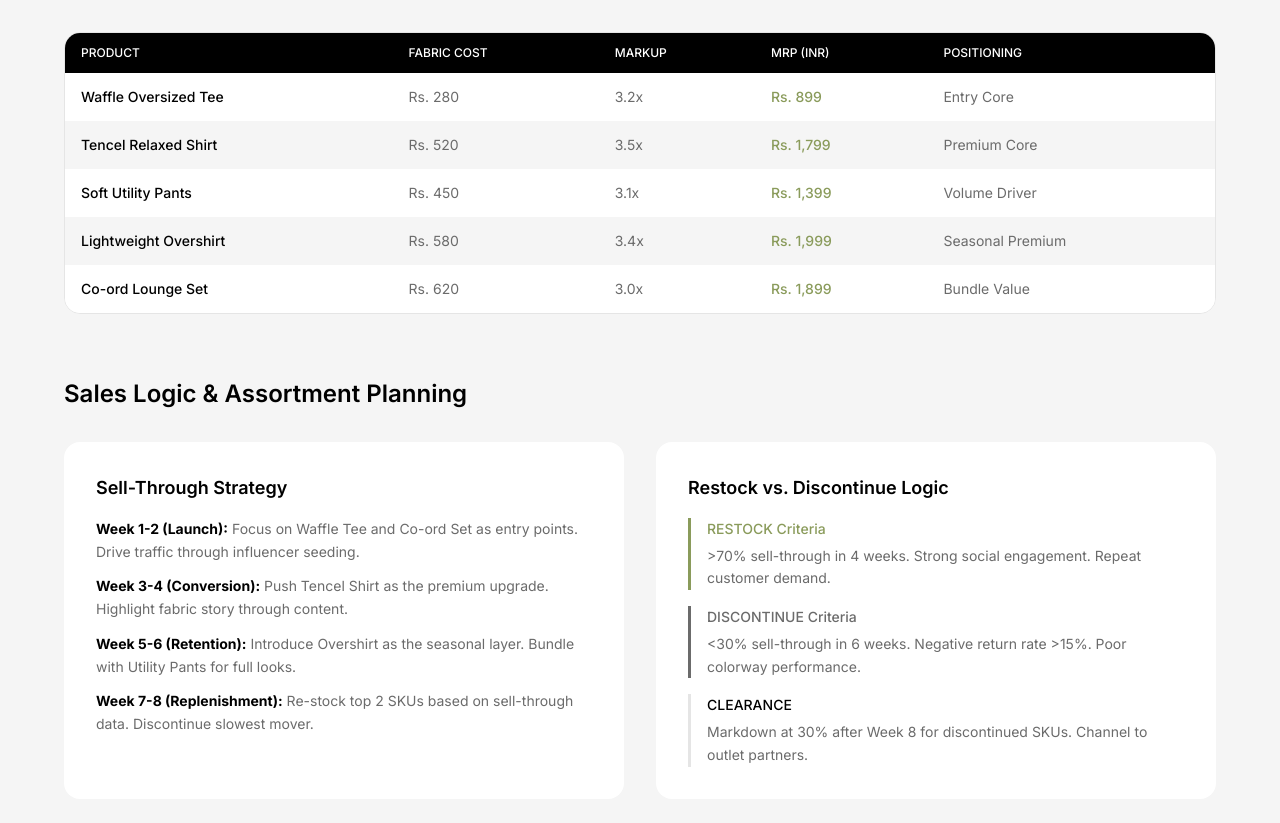
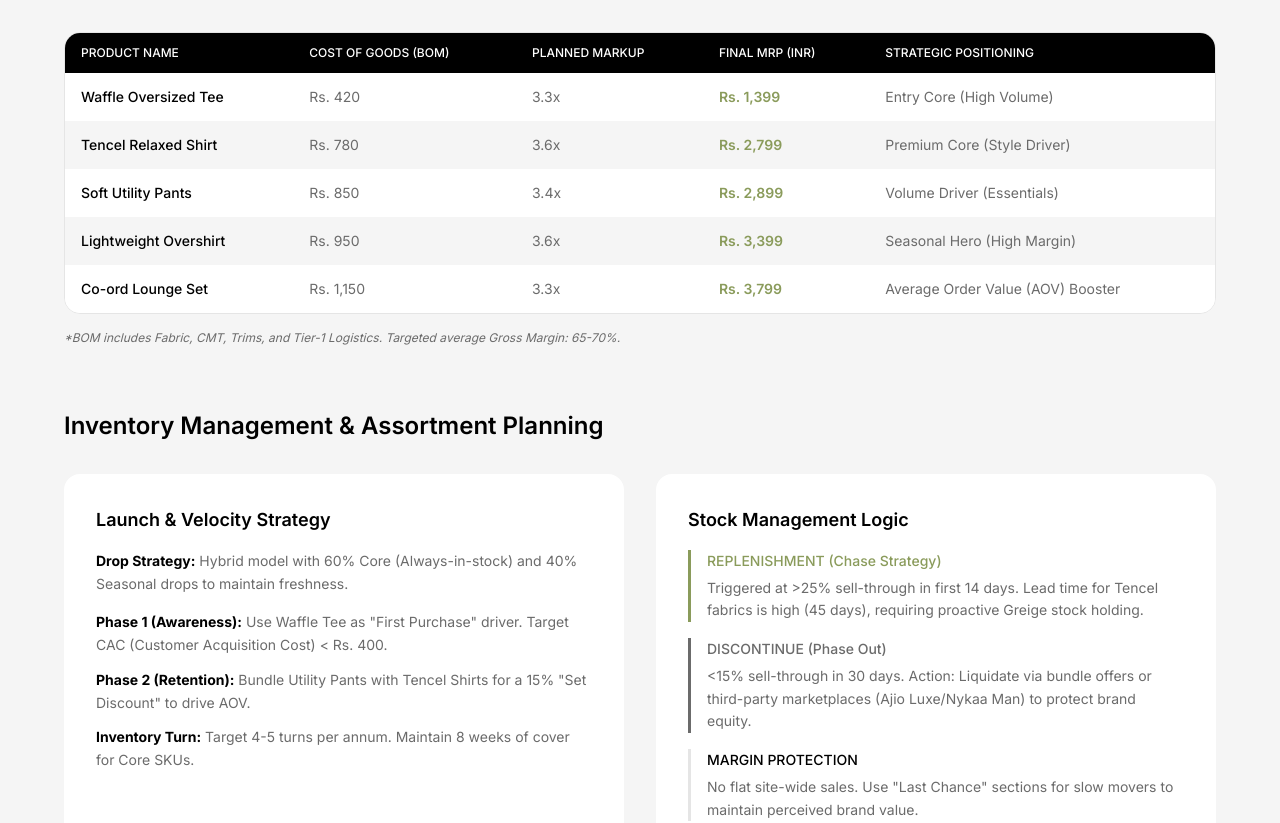
Before and after one commit to shantanuguin/carbontree, a React (Vite) app: page / in a window 1280 px wide. Shown: the part 5960-6783 px from the top of the page. Built offline with nearby package versions, Linux system fonts and the light colour scheme.

Commit message:
Enhance Pricing and Merchandising Logic with realistic industry benchmarks

```diff
--- a/src/sections/MerchandisingStrategy.tsx
+++ b/src/sections/MerchandisingStrategy.tsx
@@ -1,28 +1,58 @@
 import { Users, Layout, Globe } from 'lucide-react';
 
 const pricingData = [
-  { product: 'Waffle Oversized Tee', cost: 'Rs. 280', markup: '3.2x', mrp: 'Rs. 899', pos: 'Entry Core' },
-  { product: 'Tencel Relaxed Shirt', cost: 'Rs. 520', markup: '3.5x', mrp: 'Rs. 1,799', pos: 'Premium Core' },
-  { product: 'Soft Utility Pants', cost: 'Rs. 450', markup: '3.1x', mrp: 'Rs. 1,399', pos: 'Volume Driver' },
-  { product: 'Lightweight Overshirt', cost: 'Rs. 580', markup: '3.4x', mrp: 'Rs. 1,999', pos: 'Seasonal Premium' },
-  { product: 'Co-ord Lounge Set', cost: 'Rs. 620', markup: '3.0x', mrp: 'Rs. 1,899', pos: 'Bundle Value' },
+  {
+    product: 'Waffle Oversized Tee',
+    cost: 'Rs. 420',
+    markup: '3.3x',
+    mrp: 'Rs. 1,399',
+    pos: 'Entry Core (High Volume)',
+  },
+  {
+    product: 'Tencel Relaxed Shirt',
+    cost: 'Rs. 780',
+    markup: '3.6x',
+    mrp: 'Rs. 2,799',
+    pos: 'Premium Core (Style Driver)',
+  },
+  {
+    product: 'Soft Utility Pants',
+    cost: 'Rs. 850',
+    markup: '3.4x',
+    mrp: 'Rs. 2,899',
+    pos: 'Volume Driver (Essentials)',
+  },
+  {
+    product: 'Lightweight Overshirt',
+    cost: 'Rs. 950',
+    markup: '3.6x',
+    mrp: 'Rs. 3,399',
+    pos: 'Seasonal Hero (High Margin)',
+  },
+  {
+    product: 'Co-ord Lounge Set',
+    cost: 'Rs. 1,150',
+    markup: '3.3x',
+    mrp: 'Rs. 3,799',
+    pos: 'Average Order Value (AOV) Booster',
+  },
 ];
 
 const postLaunchCards = [
   {
     icon: Users,
     title: 'Influencer Marketing',
-    text: "Partner with 8-10 micro-influencers (10K-50K followers) in the sustainable lifestyle space. Focus on authenticity — long-term ambassadorships over one-off posts. Provide seeding kits with full product story cards.",
+    text: 'Partner with 8-10 micro-influencers (10K-50K followers) in the sustainable lifestyle space. Focus on "Fabric First" storytelling — showing the drape and texture of Tencel and Bamboo in natural light.',
   },
   {
     icon: Layout,
     title: 'Visual Merchandising',
-    text: "In-store: Create 'Touch & Feel' zones with fabric swatch displays. Online: 360-degree product views with fabric close-up hotspots. Use neutral linen backdrops to reinforce brand aesthetic.",
+    text: "Digital: High-fidelity macro fabric shots on PDPs. Physical: 'Fabric Lab' concept pop-ups in Tier-1 cities (Delhi, Mumbai, Bangalore) where customers can feel swatches and see the Sorona stretch recovery.",
   },
   {
     icon: Globe,
-    title: 'Digital Strategy',
-    text: "Email: Segmented campaigns targeting fabric enthusiasts. Social: Weekly 'Fabric Friday' educational content. Retargeting: Dynamic ads showcasing products based on browsing behavior.",
+    title: 'Performance Marketing',
+    text: 'Retargeting based on "Material Interest" — if a user views Bamboo, serve ads highlighting its antibacterial properties. Meta/Google ads focused on "Better Basics" as the core value prop.',
   },
 ];
 
@@ -40,17 +70,17 @@ export default function MerchandisingStrategy() {
 
         {/* A. Pricing Strategy */}
         <div className="mt-16 reveal">
-          <h3 className="text-2xl font-semibold text-black mb-8">Pricing Strategy</h3>
+          <h3 className="text-2xl font-semibold text-black mb-8">Pricing Strategy & Margin Analysis</h3>
           <div className="bg-white rounded-xl overflow-hidden border border-[#e5e5e5] print-avoid-break">
             <div className="overflow-x-auto">
               <table className="w-full text-sm">
                 <thead>
                   <tr className="bg-black text-white">
-                    <th className="text-left px-4 py-3 text-xs uppercase font-medium">Product</th>
-                    <th className="text-left px-4 py-3 text-xs uppercase font-medium">Fabric Cost</th>
-                    <th className="text-left px-4 py-3 text-xs uppercase font-medium">Markup</th>
-                    <th className="text-left px-4 py-3 text-xs uppercase font-medium">MRP (INR)</th>
-                    <th className="text-left px-4 py-3 text-xs uppercase font-medium">Positioning</th>
+                    <th className="text-left px-4 py-3 text-xs uppercase font-medium">Product Name</th>
+                    <th className="text-left px-4 py-3 text-xs uppercase font-medium">Cost of Goods (BOM)</th>
+                    <th className="text-left px-4 py-3 text-xs uppercase font-medium">Planned Markup</th>
+                    <th className="text-left px-4 py-3 text-xs uppercase font-medium">Final MRP (INR)</th>
+                    <th className="text-left px-4 py-3 text-xs uppercase font-medium">Strategic Positioning</th>
                   </tr>
                 </thead>
                 <tbody>
@@ -62,7 +92,7 @@ export default function MerchandisingStrategy() {
                       <td className="px-4 py-3.5 font-medium text-black">{row.product}</td>
                       <td className="px-4 py-3.5 text-[#6b6b6b]">{row.cost}</td>
                       <td className="px-4 py-3.5 text-[#6b6b6b]">{row.markup}</td>
-                      <td className="px-4 py-3.5 font-medium text-[#8a9b5b]">{row.mrp}</td>
+                      <td className="px-4 py-3.5 font-semibold text-[#8a9b5b]">{row.mrp}</td>
                       <td className="px-4 py-3.5 text-[#6b6b6b]">{row.pos}</td>
                     </tr>
                   ))}
@@ -70,35 +100,61 @@ export default function MerchandisingStrategy() {
               </table>
             </div>
           </div>
+          <p className="mt-4 text-xs text-[#6b6b6b] italic">
+            *BOM includes Fabric, CMT, Trims, and Tier-1 Logistics. Targeted average Gross Margin: 65-70%.
+          </p>
         </div>
 
         {/* B. Sales Logic */}
         <div className="mt-16 reveal">
-          <h3 className="text-2xl font-semibold text-black mb-8">Sales Logic & Assortment Planning</h3>
+          <h3 className="text-2xl font-semibold text-black mb-8">Inventory Management & Assortment Planning</h3>
           <div className="grid grid-cols-1 md:grid-cols-2 gap-8">
             <div className="bg-white rounded-xl p-8 print-avoid-break">
-              <h4 className="text-lg font-semibold text-black mb-4">Sell-Through Strategy</h4>
-              <div className="space-y-3 text-sm text-[#6b6b6b] leading-relaxed">
-                <p><strong className="text-black">Week 1-2 (Launch):</strong> Focus on Waffle Tee and Co-ord Set as entry points. Drive traffic through influencer seeding.</p>
-                <p><strong className="text-black">Week 3-4 (Conversion):</strong> Push Tencel Shirt as the premium upgrade. Highlight fabric story through content.</p>
-                <p><strong className="text-black">Week 5-6 (Retention):</strong> Introduce Overshirt as the seasonal layer. Bundle with Utility Pants for full looks.</p>
-                <p><strong className="text-black">Week 7-8 (Replenishment):</strong> Re-stock top 2 SKUs based on sell-through data. Discontinue slowest mover.</p>
+              <h4 className="text-lg font-semibold text-black mb-4">Launch & Velocity Strategy</h4>
+              <div className="space-y-4 text-sm text-[#6b6b6b] leading-relaxed">
+                <p>
+                  <strong className="text-black">Drop Strategy:</strong> Hybrid model with 60% Core
+                  (Always-in-stock) and 40% Seasonal drops to maintain freshness.
+                </p>
+                <div className="space-y-3">
+                  <p>
+                    <strong className="text-black">Phase 1 (Awareness):</strong> Use Waffle Tee as
+                    "First Purchase" driver. Target CAC (Customer Acquisition Cost) &lt; Rs. 400.
+                  </p>
+                  <p>
+                    <strong className="text-black">Phase 2 (Retention):</strong> Bundle Utility Pants
+                    with Tencel Shirts for a 15% "Set Discount" to drive AOV.
+                  </p>
+                  <p>
+                    <strong className="text-black">Inventory Turn:</strong> Target 4-5 turns per
+                    annum. Maintain 8 weeks of cover for Core SKUs.
+                  </p>
+                </div>
               </div>
             </div>
             <div className="bg-white rounded-xl p-8 print-avoid-break">
-              <h4 className="text-lg font-semibold text-black mb-4">Restock vs. Discontinue Logic</h4>
+              <h4 className="text-lg font-semibold text-black mb-4">Stock Management Logic</h4>
               <div className="space-y-4 text-sm text-[#6b6b6b] leading-relaxed">
                 <div className="pl-4 border-l-[3px] border-[#8a9b5b]">
-                  <p className="font-medium text-[#8a9b5b] mb-1">RESTOCK Criteria</p>
-                  <p>&gt;70% sell-through in 4 weeks. Strong social engagement. Repeat customer demand.</p>
+                  <p className="font-medium text-[#8a9b5b] mb-1">REPLENISHMENT (Chase Strategy)</p>
+                  <p>
+                    Triggered at &gt;25% sell-through in first 14 days. Lead time for Tencel fabrics is
+                    high (45 days), requiring proactive Greige stock holding.
+                  </p>
                 </div>
                 <div className="pl-4 border-l-[3px] border-[#6b6b6b]">
-                  <p className="font-medium text-[#6b6b6b] mb-1">DISCONTINUE Criteria</p>
-                  <p>&lt;30% sell-through in 6 weeks. Negative return rate &gt;15%. Poor colorway performance.</p>
+                  <p className="font-medium text-[#6b6b6b] mb-1">DISCONTINUE (Phase Out)</p>
+                  <p>
+                    &lt;15% sell-through in 30 days. Action: Liquidate via bundle offers or
+                    third-party marketplaces (Ajio Luxe/Nykaa Man) to protect brand equity.
+                  </p>
                 </div>
                 <div className="pl-4 border-l-[3px] border-[#e5e5e5]">
-                  <p className="font-medium text-black mb-1">CLEARANCE</p>
-                  <p>Markdown at 30% after Week 8 for discontinued SKUs. Channel to outlet partners.</p>
+                  <p className="font-medium text-black mb-1">MARGIN PROTECTION</p>
+                  <p>
+                    No flat site-wide sales. Use "Last Chance" sections for slow movers to maintain
+                    perceived brand value.
+                  </p>
                 </div>
               </div>
             </div>
```
Also changed, not shown: 1 other file (tests, documents, lock files or other folders).
